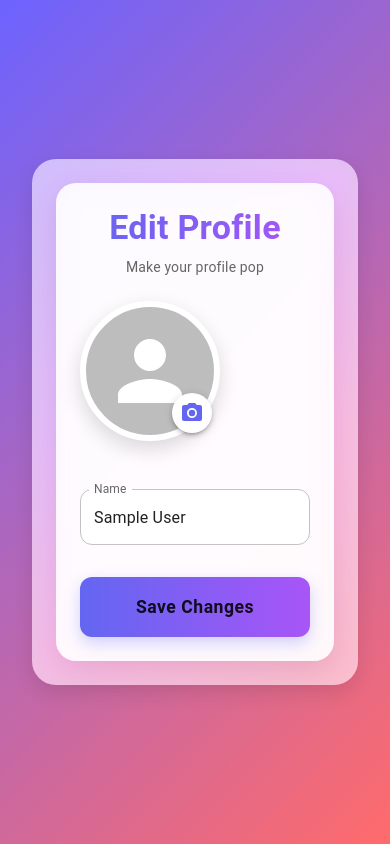
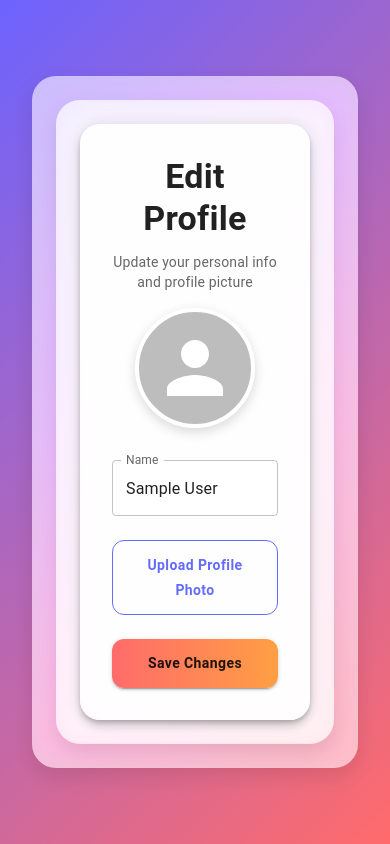
Before and after one commit to Ricky133-arch/Freda-frontend, a React (Vite) app: page /profile in a window 390 px wide. Built offline with nearby package versions, Linux system fonts and the light colour scheme; sample sign-in values are in the browser's storage.

Commit message:
Redesign Profile: mobile-first, modern, responsive

```diff
--- a/src/components/Profile.jsx
+++ b/src/components/Profile.jsx
@@ -1,4 +1,3 @@
-// src/components/Profile.jsx
 import { useState, useContext, useCallback } from "react";
 import { AuthContext } from "../context/AuthContext";
 import { motion } from "framer-motion";
@@ -7,16 +6,15 @@ import {
   TextField,
   Box,
   Typography,
+  Paper,
   Alert,
   Avatar,
   Dialog,
   DialogContent,
   DialogActions,
-  IconButton,
 } from "@mui/material";
 import Cropper from "react-easy-crop";
 import { getCroppedImg } from "./cropImage";
-import PhotoCamera from "@mui/icons-material/PhotoCamera";
 
 export default function Profile() {
   const { user, updateProfile } = useContext(AuthContext);
@@ -65,9 +63,11 @@ export default function Profile() {
     try {
       const formData = new FormData();
       formData.append("name", name);
-      if (photo) formData.append("photo", photo);
+      if (photo) {
+        formData.append("photo", photo);
+      }
       await updateProfile(formData);
-      setSuccess("Profile updated successfully");
+      setSuccess("Profile updated successfully ✅");
     } catch (err) {
       const errorMessage = err.response?.data?.message || "Failed to update profile.";
       setError(errorMessage);
@@ -75,143 +75,108 @@ export default function Profile() {
   };
 
   return (
-    <div className="min-h-screen bg-gradient-to-br from-indigo-50 via-purple-50 to-pink-50 p-4 md:p-8">
     <motion.div
-        initial={{ opacity: 0, y: 20 }}
+      className="App"
+      initial={{ opacity: 0, y: 30 }}
       animate={{ opacity: 1, y: 0 }}
       transition={{ duration: 0.6 }}
-        className="max-w-lg mx-auto"
     >
-        {/* Card */}
-        <Box
+      <Paper
+        elevation={6}
         sx={{
-            bgcolor: "rgba(255, 255, 255, 0.85)",
-            backdropFilter: "blur(16px)",
+          p: 4,
           borderRadius: 5,
-            p: { xs: 3, sm: 5 },
-            boxShadow: "0 10px 30px rgba(0,0,0,0.1)",
+          background: "rgba(255, 255, 255, 0.75)",
+          backdropFilter: "blur(12px)",
+          textAlign: "center",
         }}
       >
-          <Typography
-            variant="h4"
-            align="center"
-            sx={{
-              fontWeight: 700,
-              background: "linear-gradient(90deg, #6366f1, #a855f7)",
-              backgroundClip: "text",
-              WebkitBackgroundClip: "text",
-              color: "transparent",
-              mb: 1,
-            }}
-          >
+        <Typography variant="h4" gutterBottom sx={{ fontWeight: "bold" }}>
           Edit Profile
         </Typography>
-          <Typography variant="body2" align="center" color="text.secondary" sx={{ mb: 3 }}>
-            Make your profile pop
+        <Typography variant="body2" sx={{ mb: 2, color: "text.secondary" }}>
+          Update your personal info and profile picture
         </Typography>
 
         {error && <Alert severity="error" sx={{ mb: 2 }}>{error}</Alert>}
         {success && <Alert severity="success" sx={{ mb: 2 }}>{success}</Alert>}
 
-          {/* Avatar */}
-          <Box sx={{ position: "relative", display: "inline-block", mx: "auto" }}>
         <Avatar
-              src={
-                photo
-                  ? URL.createObjectURL(photo)
-                  : user?.profilePhoto
-                  ? `${API_BASE}${user.profilePhoto}?t=${Date.now()}`
-                  : ""
-              }
+          src={user?.profilePhoto ? `${API_BASE}${user.profilePhoto}?t=${Date.now()}` : ""}
           alt="Profile"
           sx={{
-                width: 140,
-                height: 140,
+            width: 120,
+            height: 120,
+            mb: 2,
             mx: "auto",
-                border: "6px solid white",
-                boxShadow: "0 8px 20px rgba(0,0,0,0.15)",
+            border: "4px solid #fff",
+            boxShadow: "0 4px 12px rgba(0,0,0,0.15)",
           }}
         />
-            <label htmlFor="photo-upload">
-              <input
-                id="photo-upload"
-                type="file"
-                accept="image/*"
-                hidden
-                onChange={handlePhotoChange}
-              />
-              <IconButton
-                sx={{
-                  position: "absolute",
-                  bottom: 8,
-                  right: 8,
-                  bgcolor: "white",
-                  boxShadow: 3,
-                  "&:hover": { bgcolor: "#f0f0f0" },
-                }}
-                component="span"
-              >
-                <PhotoCamera sx={{ color: "#6366f1" }} />
-              </IconButton>
-            </label>
-          </Box>
 
-          {/* Form */}
-          <Box component="form" onSubmit={handleSubmit} sx={{ mt: 4 }}>
+        <Box component="form" onSubmit={handleSubmit}>
           <TextField
             label="Name"
             fullWidth
             margin="normal"
             value={name}
             onChange={(e) => setName(e.target.value)}
-              variant="outlined"
-              sx={{
-                "& .MuiOutlinedInput-root": {
-                  borderRadius: 3,
-                  bgcolor: "rgba(255,255,255,0.7)",
-                },
-              }}
+            sx={{ borderRadius: 3 }}
           />
 
           <Button
+            component="label"
+            variant="outlined"
+            fullWidth
+            sx={{
+              mt: 2,
+              py: 1.5,
+              borderRadius: 3,
+              borderColor: "#646cff",
+              color: "#646cff",
+              fontWeight: 600,
+              "&:hover": {
+                background: "rgba(100,108,255,0.1)",
+              },
+            }}
+          >
+            Upload Profile Photo
+            <input type="file" accept="image/*" hidden onChange={handlePhotoChange} />
+          </Button>
+
+          {photo && (
+            <Typography variant="body2" sx={{ mt: 1, color: "green" }}>
+              ✅ Cropped image selected
+            </Typography>
+          )}
+
+          <Button
             component={motion.button}
-              whileHover={{ scale: 1.02 }}
-              whileTap={{ scale: 0.98 }}
+            whileHover={{ scale: 1.05 }}
+            whileTap={{ scale: 0.95 }}
             type="submit"
+            variant="contained"
             fullWidth
-              variant="contained"
             sx={{
               mt: 3,
-                py: 1.8,
+              py: 1.5,
               borderRadius: 3,
-                fontWeight: 600,
-                textTransform: "none",
-                fontSize: "1.1rem",
-                background: "linear-gradient(90deg, #6366f1, #a855f7)",
-                boxShadow: "0 6px 16px rgba(99, 102, 241, 0.3)",
-                "&:hover": {
-                  background: "linear-gradient(90deg, #5b5ce0, #9f46e5)",
-                },
+              background: "linear-gradient(90deg, #ff6b6b, #ff9f43)",
+              fontWeight: "bold",
             }}
           >
             Save Changes
           </Button>
         </Box>
-        </Box>
-      </motion.div>
+      </Paper>
 
-      {/* Crop Dialog */}
-      <Dialog
-        open={cropDialogOpen}
-        onClose={() => setCropDialogOpen(false)}
-        maxWidth="sm"
-        fullWidth
-        PaperProps={{
-          sx: { borderRadius: 4, overflow: "hidden" },
-        }}
-      >
-        <DialogContent sx={{ p: 0 }}>
-          <Box sx={{ position: "relative", width: "100%", height: 350 }}>
+      {/* Crop dialog */}
+      <Dialog open={cropDialogOpen} onClose={() => setCropDialogOpen(false)} maxWidth="sm" fullWidth>
+        <DialogContent>
+          <Typography variant="h6" gutterBottom>
+            Crop Your Photo
+          </Typography>
+          <Box sx={{ position: "relative", width: "100%", height: 300 }}>
             <Cropper
               image={imageSrc}
               crop={crop}
@@ -220,10 +185,9 @@ export default function Profile() {
               onCropChange={setCrop}
               onZoomChange={setZoom}
               onCropComplete={onCropComplete}
-              style={{ containerStyle: { background: "#f9f9f9" } }}
             />
           </Box>
-          <Box sx={{ p: 3, pb: 2 }}>
+          <Box sx={{ mt: 2 }}>
             <input
               type="range"
               min={1}
@@ -231,25 +195,19 @@ export default function Profile() {
               step={0.1}
               value={zoom}
               onChange={(e) => setZoom(Number(e.target.value))}
-              style={{
-                width: "100%",
-                height: 8,
-                borderRadius: 5,
-                background: "#e0e0e0",
-                outline: "none",
-              }}
+              style={{ width: "100%" }}
             />
           </Box>
         </DialogContent>
-        <DialogActions sx={{ p: 3, pt: 0, justifyContent: "space-between" }}>
-          <Button onClick={() => setCropDialogOpen(false)} color="inherit">
+        <DialogActions>
+          <Button onClick={() => setCropDialogOpen(false)} color="error">
             Cancel
           </Button>
-          <Button onClick={handleCrop} variant="contained" sx={{ borderRadius: 3 }}>
-            Apply Crop
+          <Button onClick={handleCrop} variant="contained" color="primary">
+            Crop
           </Button>
         </DialogActions>
       </Dialog>
-    </div>
+    </motion.div>
   );
 }
```
Lines whose indentation alone changed are shown as unchanged.
